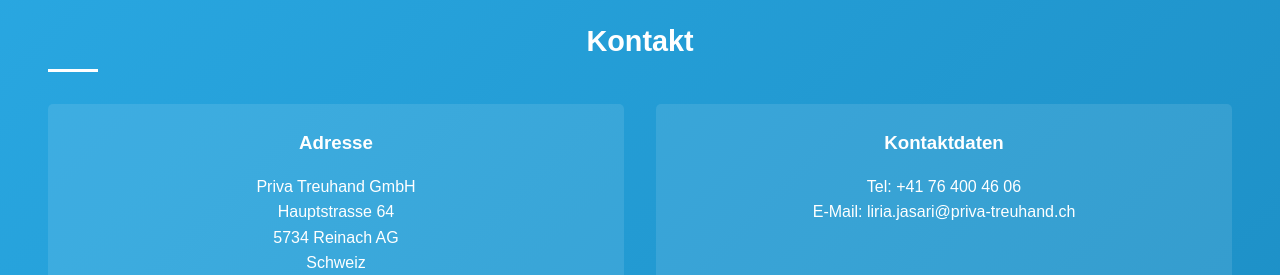
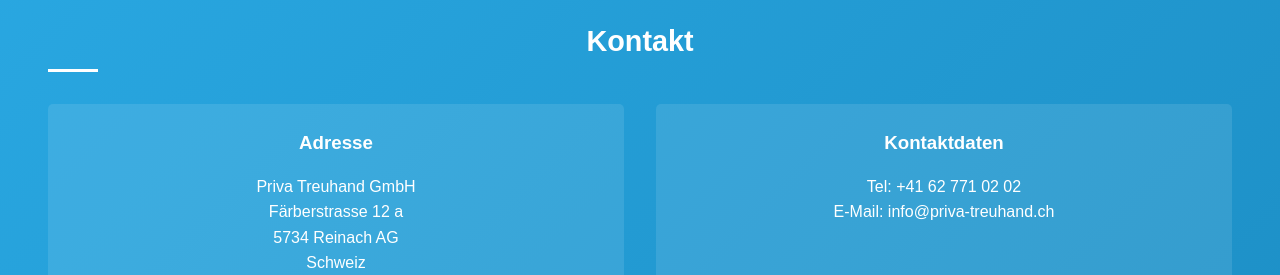
Before and after one commit to UCK2503/Priva-Treuhand-GmbH, a plain HTML site: page index.html in a window 1280 px wide. Shown: the part 2017-2292 px from the top of the page. Drawn offline with Linux system fonts and the light colour scheme.

Commit message:
Update index.html

```diff
--- a/index.html
+++ b/index.html
@@ -328,14 +328,14 @@
             <div class="contact-item">
                 <h3>Adresse</h3>
                 <p>Priva Treuhand GmbH</p>
-                <p>Hauptstrasse 64</p>
+                <p>Färberstrasse 12 a</p>
                 <p>5734 Reinach AG</p>
                 <p>Schweiz</p>
             </div>
             <div class="contact-item">
                 <h3>Kontaktdaten</h3>
-                <p>Tel: +41 76 400 46 06</p>
-                <p>E-Mail: liria.jasari@priva-treuhand.ch</p>
+                <p>Tel: +41 62 771 02 02</p>
+                <p>E-Mail: info@priva-treuhand.ch</p>
             </div>
         </div>
 
```
